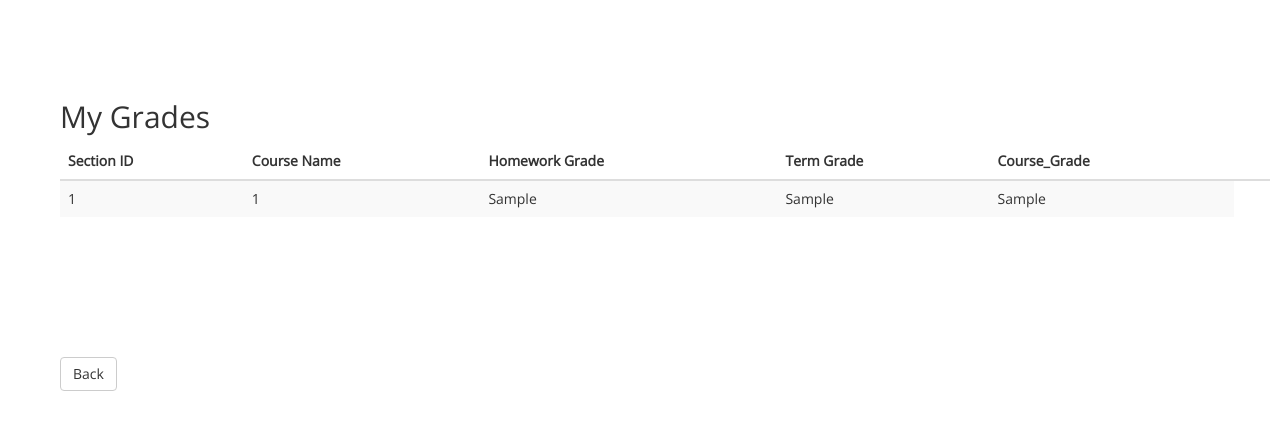
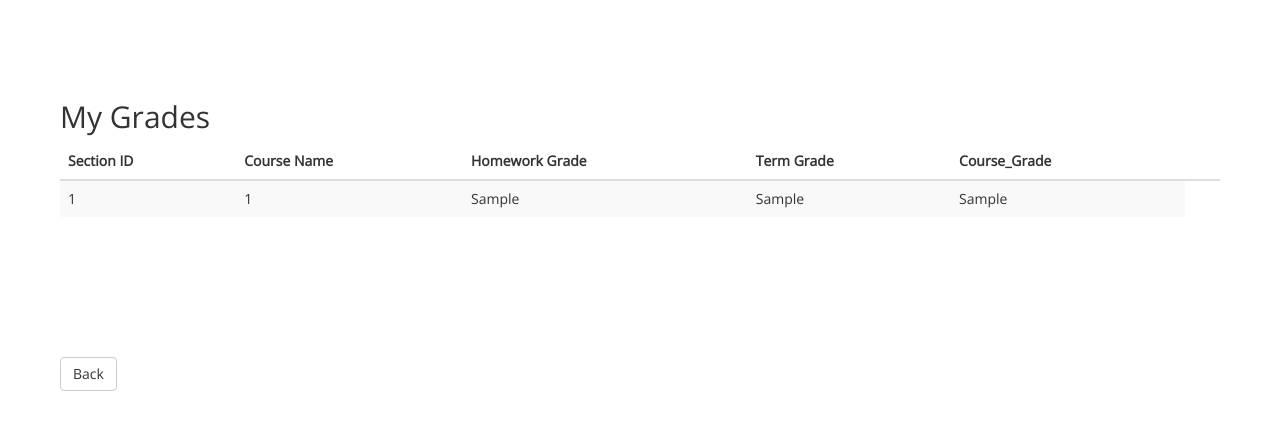
Before and after one commit to yuuuri/CS431_TermProject, a PHP site: page /view_my_grades.php in a window 1280 px wide. Shown: the top 430 px of the page. Run offline with PHP 8.4, Linux system fonts and the light colour scheme; the visitor is signed in with stand-in values (Sample User, id 1); tables that the repository leaves empty or names only in its code hold one stand-in row (values such as "Sample post").

Commit message:
table width fixed with margin 50 on left and right

```diff
--- a/style.css
+++ b/style.css
@@ -18,8 +18,12 @@ body {padding: 80px 10px 0px 10px;font-family: 'Open Sans', sans-serif;}
 
 .student_pg_buttons{margin-left: 50px;}
 
+.view_all_sessions_header, .all_sessions_tbl_div, .bottom_buttons{margin-left: 50px;}
+
 .view_my_classes_header, .my_classes_tbl_div, .bottom_buttons{margin-left: 50px;}
 
 .view_my_grades_header, .my_grades_tbl_div, .bottom_buttons{margin-left: 50px;}
 
+.all_sessions_tbl_div, .my_classes_tbl_div, .my_grades_tbl_div {margin-right: 50px;}
+
 /*.form-inline{padding-left: 100px}*/
```
